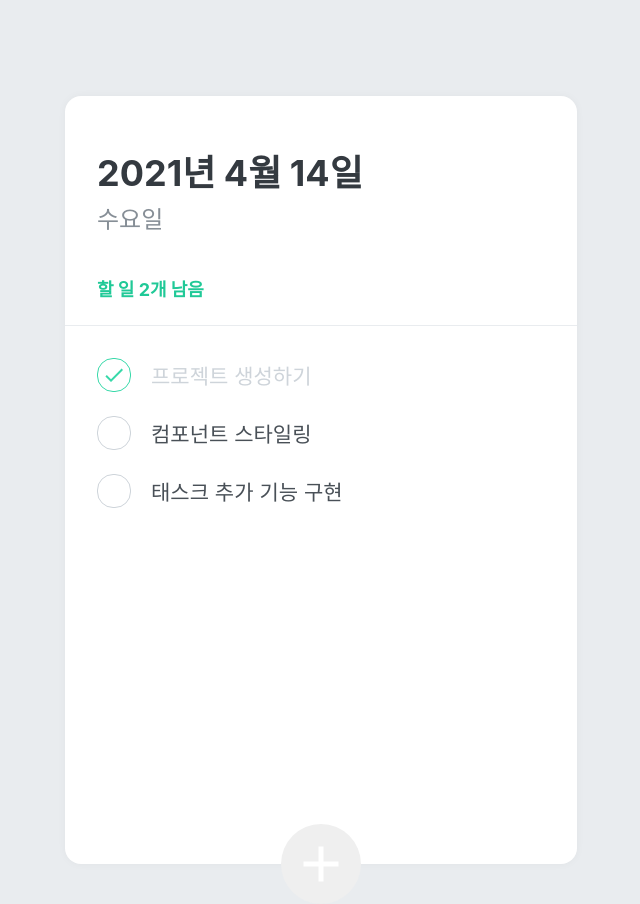
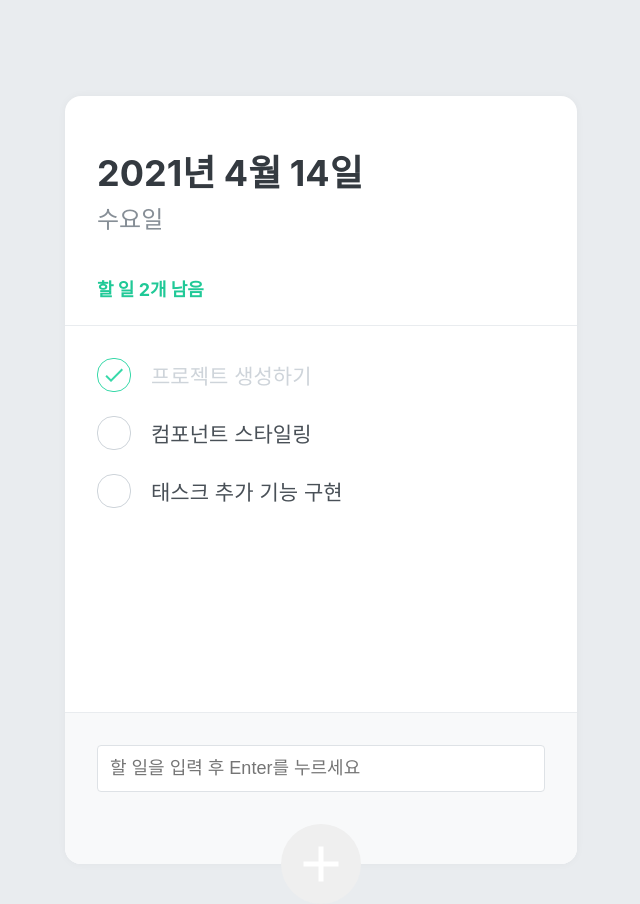
Before and after one commit to evnif11/TodoList, a React (Create React App) app: page / in a window 1280 px wide. Shown: the whole page, without its empty margins (319-959 px from the left). Built offline with nearby package versions, Linux system fonts and the light colour scheme.

Commit message:
input 폼 추가

```diff
--- a/src/components/TodoCreate.js
+++ b/src/components/TodoCreate.js
@@ -32,6 +32,33 @@
   align-items: center;
   justify-content: center;
 
+  transition: 0.125s all ease-in;
+
+`;
+
+const InsertFormPositioner = styled.div`
+  width: 100%;
+  position: absolute;
+  bottom: 0;
+  left: 0;
+`;
+
+const InsertForm = styled.form`
+  background: #f8f9fa;
+  padding: 32px 32px 72px 32px;
+  border-bottom-left-radius: 16px;
+  border-bottom-right-radius: 16px;
+  border-top: 1px solid #e9ecef;
+`;
+
+const Input = styled.input`
+  padding: 12px;
+  border-radius: 4px;
+  border: 1px solid #dee2e6;
+  width: 100%;
+  outline: none;
+  font-size: 18px;
+  box-sizing: border-box;
 `;
 
 
@@ -41,6 +68,11 @@
 
   return (
     <div>
+      <InsertFormPositioner>
+        <InsertForm>
+          <Input autoFocus placeholder="할 일을 입력 후 Enter를 누르세요"></Input>
+        </InsertForm>
+      </InsertFormPositioner>
       <CreateButton onClick={onToggle} open={open}>
         <MdAdd />
       </CreateButton>
```
